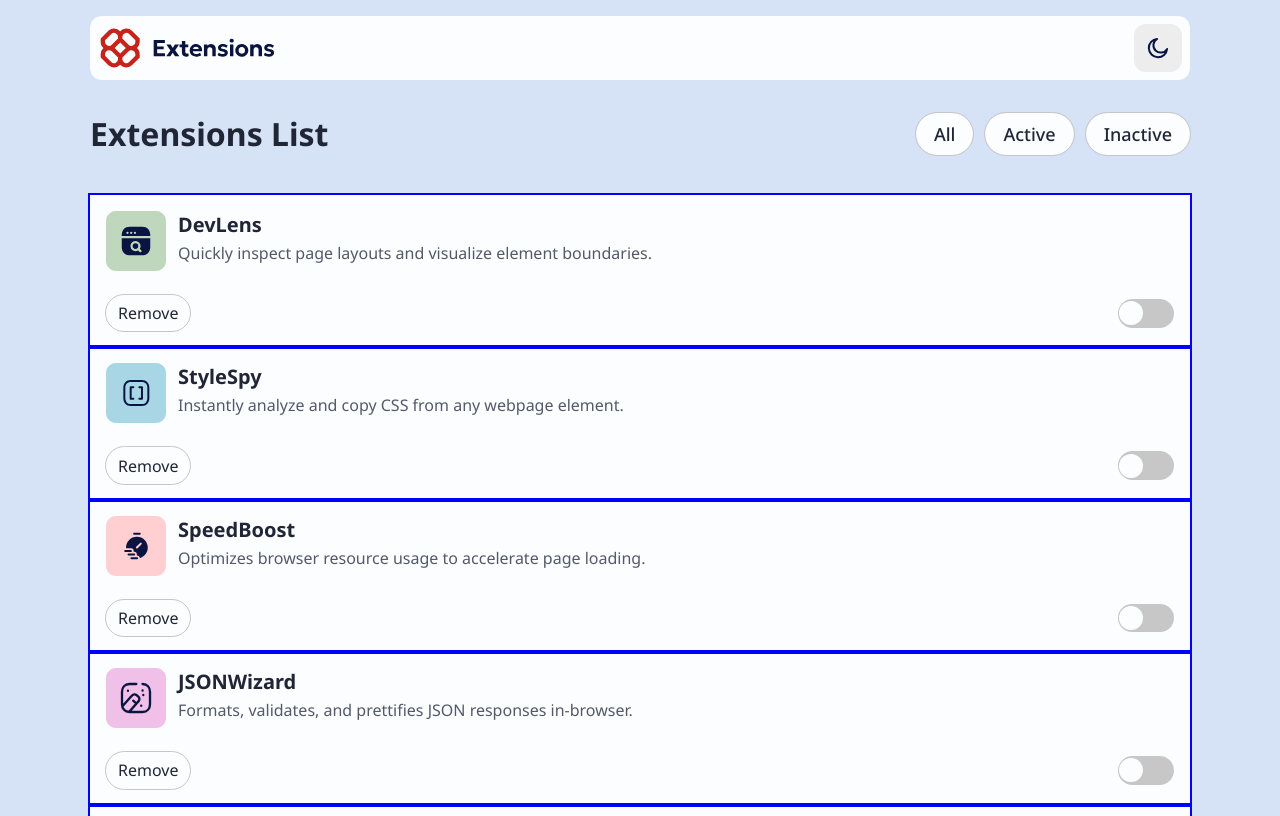
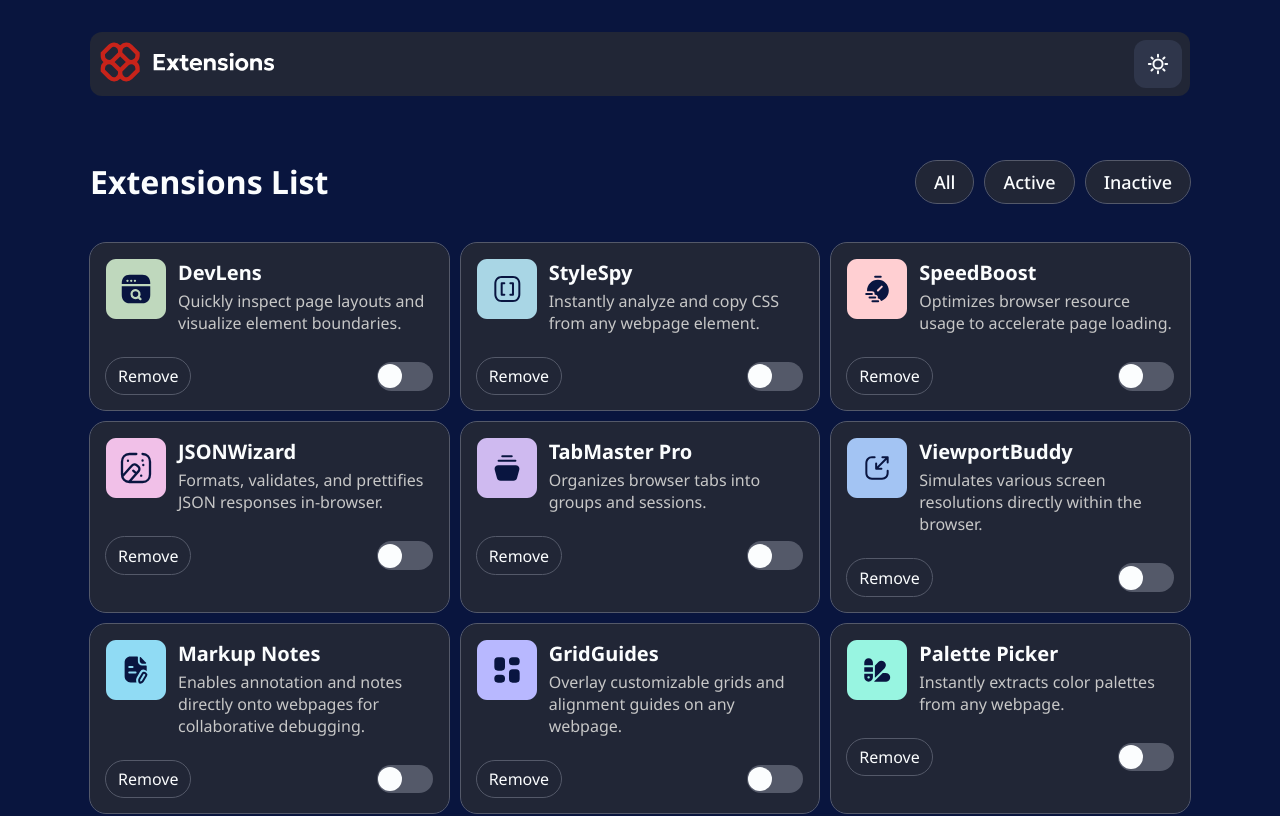
Before and after one commit to Lewis-mbui/browser-extension-manager-ui, a React (Vite) app: page / in a window 1280 px wide. Shown: the top 816 px of the page. Built offline with nearby package versions, Linux system fonts and the light colour scheme.

Commit message:
make extensions grid responsive

```diff
--- a/index.html
+++ b/index.html
@@ -6,7 +6,7 @@
     <meta name="viewport" content="width=device-width, initial-scale=1.0" />
     <title>browser-extensions-manager-ui</title>
   </head>
-  <body class="dark-mod">
+  <body class="dark-mode">
     <div id="root"></div>
     <script type="module" src="/src/main.tsx"></script>
   </body>
--- a/src/index.css
+++ b/src/index.css
@@ -295,15 +295,21 @@ img, svg {
 
 /* EXTENSIONS */
 .extensions {
-  margin-top: 2.5rem;
+  margin: 2.5rem 0;
 }
 
 .extensions__list {
   list-style: none;
+  display: grid;
+  grid-template-columns: repeat(auto-fit, minmax(min(100%, 320px), 1fr));
+  gap: .75rem;
+  max-width: 450px;
+  margin: 0 auto;
 }
 
 .extension {
-  outline: 2px solid blue;
+  outline: 1px solid var(--color-outlines);
+  border-radius: 1rem;
   background: var(--bg-extension);
   padding: 1rem;
 }
@@ -325,3 +331,13 @@ img, svg {
   justify-content: space-between;
   margin-top: 1.5rem;
 }
+
+@media (min-width: 43.75em) {
+  .header {
+    padding: 2rem 0 3rem;
+  }
+
+  .extensions__list {
+    max-width: none;
+  }
+}
```
